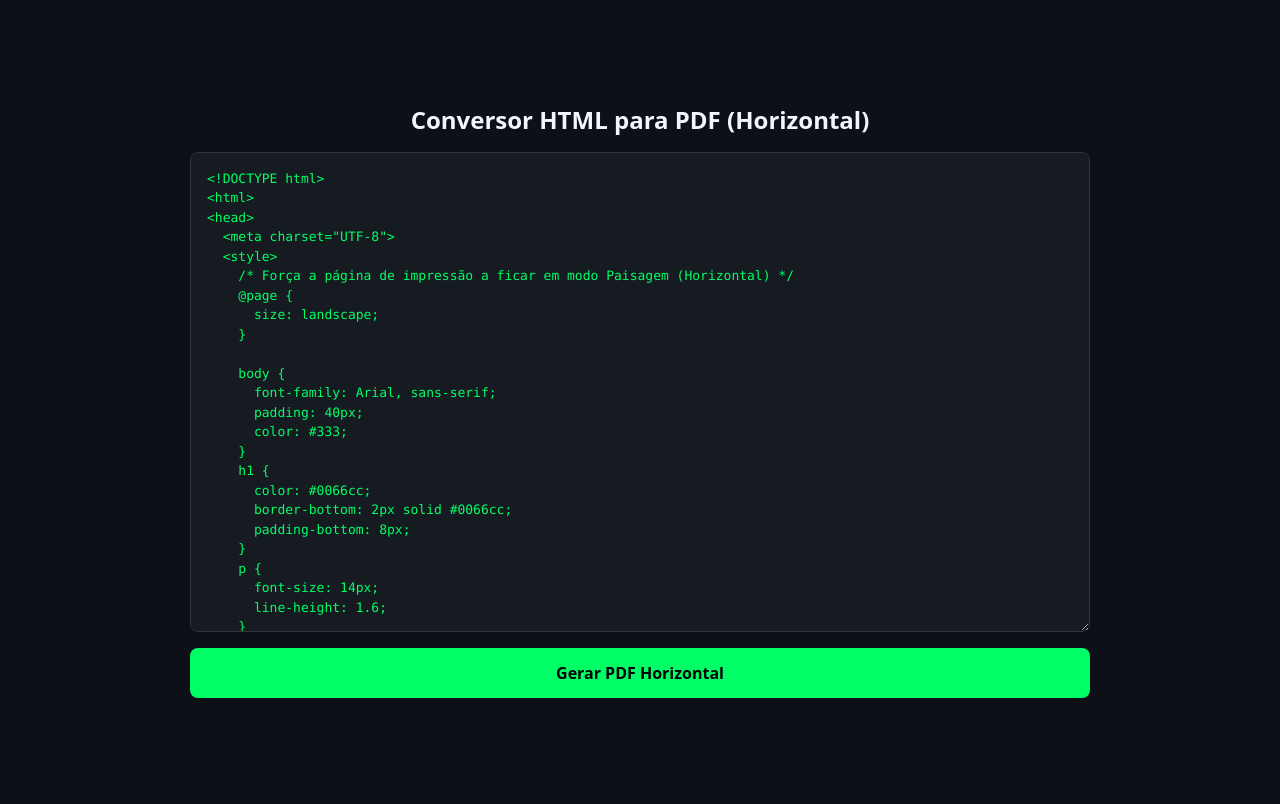
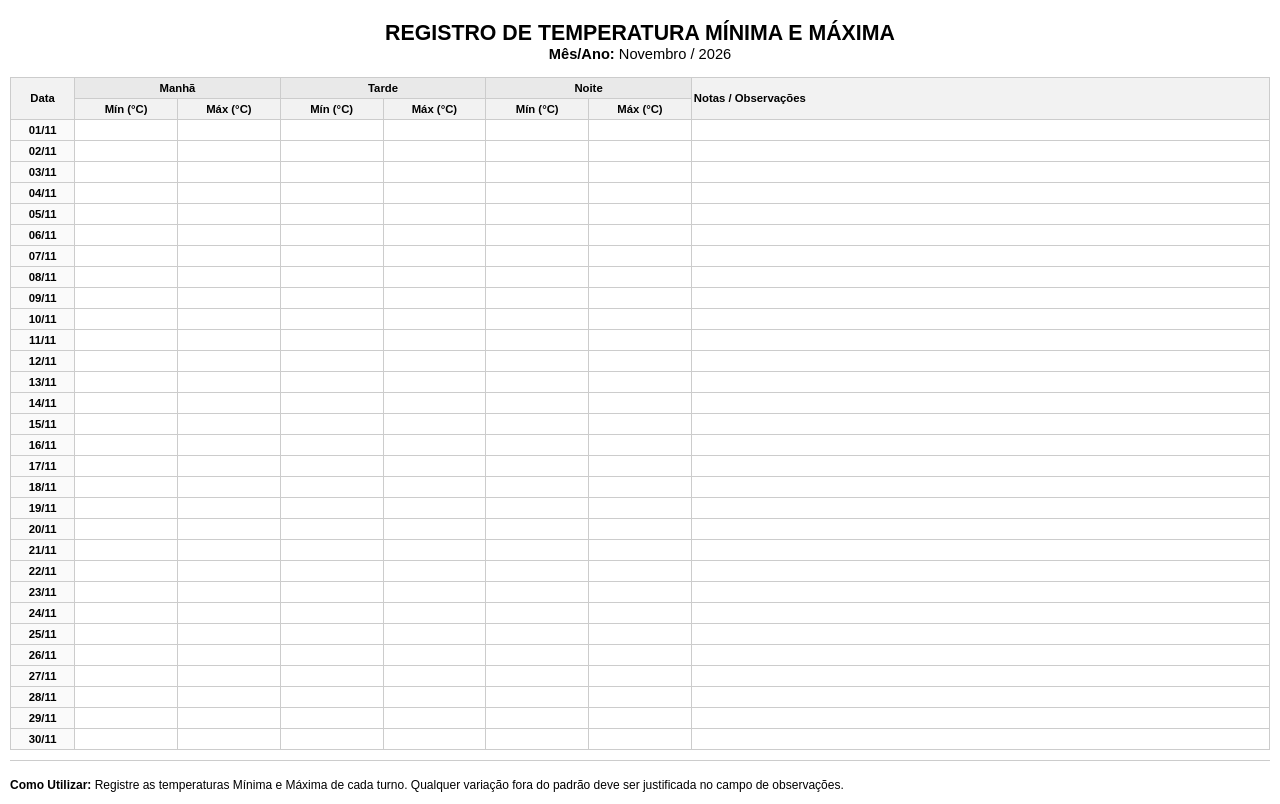
Before and after one commit to WaelAlSalty/html-to-pdf, a plain HTML site: page index.html in a window 1280 px wide. Drawn offline with Linux system fonts and the light colour scheme.

Commit message:
Update index.html

```diff
--- a/index.html
+++ b/index.html
@@ -1,162 +1,123 @@
 <!DOCTYPE html>
-<html lang="pt-BR">
+<html lang="pt-br">
 <head>
     <meta charset="UTF-8">
-  <meta name="viewport" content="width=device-width, initial-scale=1.0">
-  <title>Conversor HTML para PDF (Horizontal)</title>
+    <title>Registro de Temperatura - Novembro 2026 (Paisagem)</title>
     <style>
-    * {
-      box-sizing: border-box;
-      margin: 0;
-      padding: 0;
-      font-family: system-ui, -apple-system, BlinkMacSystemFont, 'Segoe UI', Roboto, sans-serif;
+        @page {
+            size: A4 landscape;
+            margin: 10mm;
         }
-
         body {
-      background-color: #0d1117;
-      color: #c9d1d9;
-      min-height: 100vh;
-      display: flex;
-      flex-direction: column;
-      align-items: center;
-      justify-content: center;
-      padding: 20px;
+            font-family: Arial, sans-serif;
+            margin: 10px;
+            -webkit-print-color-adjust: exact;
+            color-adjust: exact;
         }
-
-    .container {
+        h3 {
+            text-align: center;
+            font-size: 16pt;
+            text-transform: uppercase;
+            margin-bottom: 5px;
+        }
+        table {
             width: 100%;
-      max-width: 900px;
-      display: flex;
-      flex-direction: column;
-      gap: 16px;
+            border-collapse: collapse;
+            margin-top: 10px;
+            font-size: 8.5pt;
         }
-
-    h1 {
-      font-size: 1.5rem;
-      font-weight: 600;
-      color: #f0f6fc;
+        th, td {
+            border: 1px solid #cccccc;
+            padding: 4px 2px;
             text-align: center;
         }
-
-    textarea {
-      width: 100%;
-      height: 480px;
-      background-color: #161b22;
-      color: #00ff66;
-      border: 1px solid #30363d;
-      border-radius: 8px;
-      padding: 16px;
-      font-family: 'Consolas', 'Courier New', monospace;
-      font-size: 13px;
-      line-height: 1.5;
-      resize: vertical;
-      outline: none;
+        th {
+            background-color: #f2f2f2;
+            font-weight: bold;
         }
-
-    textarea:focus {
-      border-color: #00ff66;
+        td:first-child {
+            font-weight: bold;
+            background-color: #fafafa;
+            width: 5%;
         }
-
-    button {
-      width: 100%;
-      padding: 14px;
-      background-color: #00ff66;
-      color: #000;
-      border: none;
-      border-radius: 8px;
-      font-size: 1rem;
-      font-weight: 700;
-      cursor: pointer;
-      transition: background-color 0.2s, transform 0.1s;
+        .header-turno {
+            background-color: #e9e9e9;
         }
-
-    button:hover {
-      background-color: #00cc52;
+        .col-temp {
+            width: 8%;
         }
-
-    button:active {
-      transform: scale(0.99);
+        .col-obs {
+            width: 45%;
+            text-align: left;
         }
-
-    #print-frame {
-      display: none;
+        .instructions {
+            margin-top: 10px;
+            font-size: 9pt;
+            border-top: 1px solid #cccccc;
+            padding-top: 5px;
         }
     </style>
 </head>
 <body>
 
-  <div class="container">
-    <h1>Conversor HTML para PDF (Horizontal)</h1>
-    <textarea id="html-input" placeholder="Cole seu código HTML aqui..."></textarea>
-    <button onclick="gerarPDF()">Gerar PDF Horizontal</button>
+    <h3>Registro de Temperatura Mínima e Máxima</h3>
+    <p style="text-align:center; margin-top:-5px; font-size:11pt;"><strong>Mês/Ano:</strong> Novembro / 2026</p>
+
+    <table>
+        <thead>
+            <tr>
+                <th rowspan="2" style="vertical-align: middle;">Data</th>
+                <th colspan="2" class="header-turno">Manhã</th>
+                <th colspan="2" class="header-turno">Tarde</th>
+                <th colspan="2" class="header-turno">Noite</th>
+                <th rowspan="2" class="col-obs" style="vertical-align: middle;">Notas / Observações</th>
+            </tr>
+            <tr>
+                <th class="col-temp">Mín (°C)</th>
+                <th class="col-temp">Máx (°C)</th>
+                <th class="col-temp">Mín (°C)</th>
+                <th class="col-temp">Máx (°C)</th>
+                <th class="col-temp">Mín (°C)</th>
+                <th class="col-temp">Máx (°C)</th>
+            </tr>
+        </thead>
+        <tbody>
+            <tr><td>01/11</td><td></td><td></td><td></td><td></td><td></td><td></td><td></td></tr>
+            <tr><td>02/11</td><td></td><td></td><td></td><td></td><td></td><td></td><td></td></tr>
+            <tr><td>03/11</td><td></td><td></td><td></td><td></td><td></td><td></td><td></td></tr>
+            <tr><td>04/11</td><td></td><td></td><td></td><td></td><td></td><td></td><td></td></tr>
+            <tr><td>05/11</td><td></td><td></td><td></td><td></td><td></td><td></td><td></td></tr>
+            <tr><td>06/11</td><td></td><td></td><td></td><td></td><td></td><td></td><td></td></tr>
+            <tr><td>07/11</td><td></td><td></td><td></td><td></td><td></td><td></td><td></td></tr>
+            <tr><td>08/11</td><td></td><td></td><td></td><td></td><td></td><td></td><td></td></tr>
+            <tr><td>09/11</td><td></td><td></td><td></td><td></td><td></td><td></td><td></td></tr>
+            <tr><td>10/11</td><td></td><td></td><td></td><td></td><td></td><td></td><td></td></tr>
+            <tr><td>11/11</td><td></td><td></td><td></td><td></td><td></td><td></td><td></td></tr>
+            <tr><td>12/11</td><td></td><td></td><td></td><td></td><td></td><td></td><td></td></tr>
+            <tr><td>13/11</td><td></td><td></td><td></td><td></td><td></td><td></td><td></td></tr>
+            <tr><td>14/11</td><td></td><td></td><td></td><td></td><td></td><td></td><td></td></tr>
+            <tr><td>15/11</td><td></td><td></td><td></td><td></td><td></td><td></td><td></td></tr>
+            <tr><td>16/11</td><td></td><td></td><td></td><td></td><td></td><td></td><td></td></tr>
+            <tr><td>17/11</td><td></td><td></td><td></td><td></td><td></td><td></td><td></td></tr>
+            <tr><td>18/11</td><td></td><td></td><td></td><td></td><td></td><td></td><td></td></tr>
+            <tr><td>19/11</td><td></td><td></td><td></td><td></td><td></td><td></td><td></td></tr>
+            <tr><td>20/11</td><td></td><td></td><td></td><td></td><td></td><td></td><td></td></tr>
+            <tr><td>21/11</td><td></td><td></td><td></td><td></td><td></td><td></td><td></td></tr>
+            <tr><td>22/11</td><td></td><td></td><td></td><td></td><td></td><td></td><td></td></tr>
+            <tr><td>23/11</td><td></td><td></td><td></td><td></td><td></td><td></td><td></td></tr>
+            <tr><td>24/11</td><td></td><td></td><td></td><td></td><td></td><td></td><td></td></tr>
+            <tr><td>25/11</td><td></td><td></td><td></td><td></td><td></td><td></td><td></td></tr>
+            <tr><td>26/11</td><td></td><td></td><td></td><td></td><td></td><td></td><td></td></tr>
+            <tr><td>27/11</td><td></td><td></td><td></td><td></td><td></td><td></td><td></td></tr>
+            <tr><td>28/11</td><td></td><td></td><td></td><td></td><td></td><td></td><td></td></tr>
+            <tr><td>29/11</td><td></td><td></td><td></td><td></td><td></td><td></td><td></td></tr>
+            <tr><td>30/11</td><td></td><td></td><td></td><td></td><td></td><td></td><td></td></tr>
+        </tbody>
+    </table>
+
+    <div class="instructions">
+        <p><strong>Como Utilizar:</strong> Registre as temperaturas Mínima e Máxima de cada turno. Qualquer variação fora do padrão deve ser justificada no campo de observações.</p>
     </div>
-
-  <iframe id="print-frame"></iframe>
-
-  <script>
-    // Amostra já configurada para paisagem/horizontal
-    const amostraHTML = `<!DOCTYPE html>
-<html>
-<head>
-  <meta charset="UTF-8">
-  <style>
-    /* Força a página de impressão a ficar em modo Paisagem (Horizontal) */
-    @page {
-      size: landscape;
-    }
-
-    body {
-      font-family: Arial, sans-serif;
-      padding: 40px;
-      color: #333;
-    }
-    h1 {
-      color: #0066cc;
-      border-bottom: 2px solid #0066cc;
-      padding-bottom: 8px;
-    }
-    p {
-      font-size: 14px;
-      line-height: 1.6;
-    }
-    .card {
-      background-color: #f4f4f4;
-      border-left: 4px solid #00ff66;
-      padding: 15px;
-      margin-top: 20px;
-    }
-  </style>
-</head>
-<body>
-  <h1>Amostra de Documento Horizontal (Paisagem)</h1>
-  <p>Este documento foi gerado em formato horizontal graças à regra CSS <code>@page { size: landscape; }</code>.</p>
-
-  <div class="card">
-    <strong>Dica:</strong> Para manter o PDF sempre horizontal, basta incluir <code><style> @page { size: landscape; } </style></code> dentro do seu HTML colado acima.
-  </div>
-</body>
-</html>`;
-
-    document.getElementById('html-input').value = amostraHTML;
-
-    function gerarPDF() {
-      const input = document.getElementById('html-input').value;
-      if (!input.trim()) return;
-
-      const iframe = document.getElementById('print-frame');
-      const iframeDoc = iframe.contentWindow || iframe.contentDocument;
-
-      const doc = iframeDoc.document || iframeDoc;
-      doc.open();
-      doc.write(input);
-      doc.close();
-
-      setTimeout(() => {
-        iframe.contentWindow.focus();
-        iframe.contentWindow.print();
-      }, 250);
-    }
-  </script>
 
 </body>
 </html>
```
Lines whose indentation alone changed are shown as unchanged.
